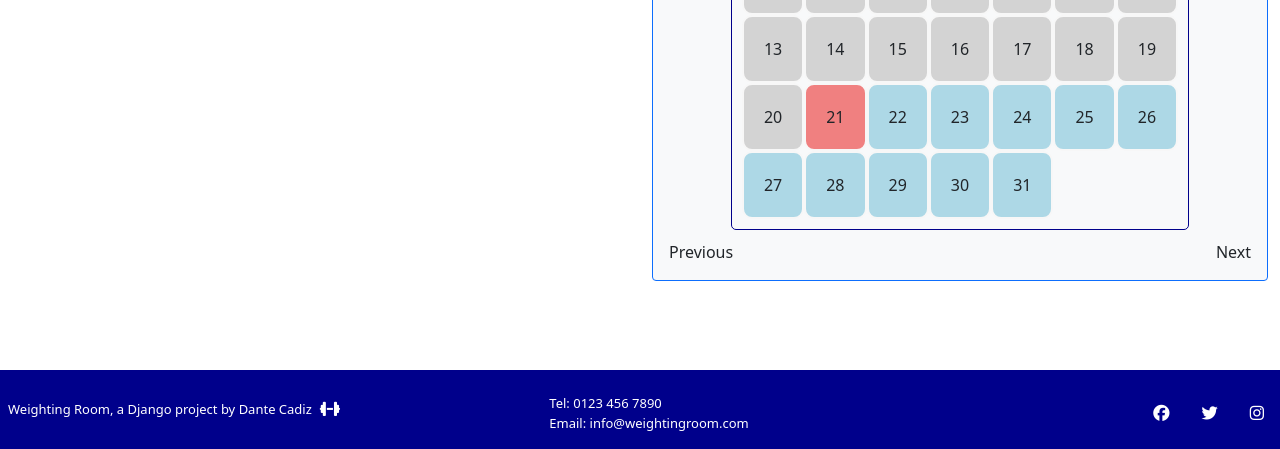
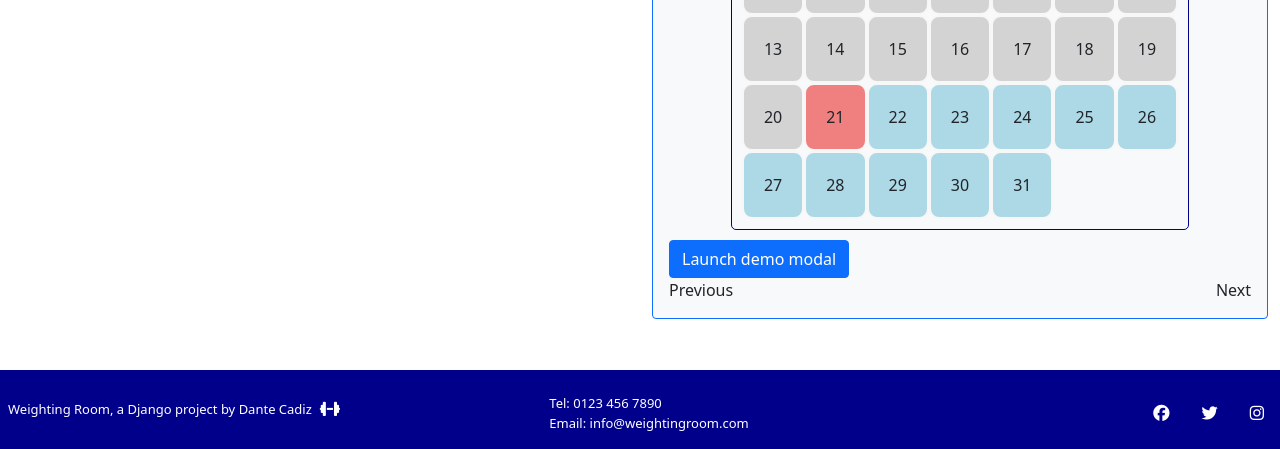
Before and after one commit to Dante-Cadiz/room4improvement, a Django app: a page that uses templates/category.html in a window 1280 px wide. Shown: the part 351-800 px from the top of the page. Run offline with Django 3.2, Linux system fonts and the light colour scheme; data comes from the database, SQL or seed files in the repository; some libraries are stand-ins or nearby versions.

Commit message:
Add bootstrap modal

```diff
--- a/events/customcalendar.py
+++ b/events/customcalendar.py
@@ -22,7 +22,7 @@ class EventCalendar(HTMLCalendar):
             for e in self.events:
                 if e.date == date(self.year, self.month, day):
                     popup.append(str(e))
-                    popup.append("<form action='{% url 'make_booking' category.slug instance.id %}' method='POST'>")
+                    popup.append("<form action='{% url make_booking category.slug instance.id %}' method='POST'>")
                     popup.append("{% csrf_token %}")
                     popup.append("<button type='submit' class='btn btn-primary'>{{ e }} - Book</button>")
                     popup.append("</form>")
--- a/events/forms.py
+++ b/events/forms.py
@@ -5,5 +5,6 @@ from django import forms
 class BookingForm(forms.ModelForm):
     class Meta:
         model = Booking
+        fields = ['event']
         ## get event
         ## get booker from user registered
--- a/events/views.py
+++ b/events/views.py
@@ -5,6 +5,7 @@ from .models import EventCategory, EventInstance
 import calendar as cal
 from .customcalendar import EventCalendar
 from datetime import datetime
+from .forms import BookingForm
 
 # Create your views here.
 
@@ -41,11 +42,17 @@ class CategoryView(View):
 class MakeBooking(View):
 
     def post(self, request, slug, *args, **kwargs):
+        form = BookingForm(request.POST, instance=booking)
+        if form.is_valid():
+            booking = form.save()
+
+
+
         instances = EventInstance.objects.all()
         instance = get_object_or_404(instance, id=self.kwargs['pk'])
         category = get_object_or_404(slug=slug)
         instance.attendees.add(request.user)
-        Booking.objects.create(category=category, booker=self.request.user, instance=instance)
+        Booking.objects.create()
         messages.add_message(request, messages.SUCCESS,
                              "Event successfully booked")
         return HttpResponseRedirect(reverse('category', args=[slug]))
--- a/templates/category.html
+++ b/templates/category.html
@@ -19,6 +19,30 @@
                <div class="card mb-3 bg-light border-primary" id="column-right">
                   <div class="card-body">
                      <div class="calendar">{{ calendar|safe }}</div>
+                     <button type="button" class="btn btn-primary" data-bs-toggle="modal" data-bs-target="#exampleModal">
+                        Launch demo modal
+                      </button>
+
+                      <!-- Modal -->
+                      <div class="modal fade" id="exampleModal" tabindex="-1" role="dialog" aria-labelledby="exampleModalLabel" aria-hidden="true">
+                        <div class="modal-dialog" role="document">
+                          <div class="modal-content">
+                            <div class="modal-header">
+                              <h5 class="modal-title" id="exampleModalLabel">Modal title</h5>
+                              <button type="button" class="close" data-bs-dismiss="modal" aria-label="Close">
+                                <span aria-hidden="true">&times;</span>
+                              </button>
+                            </div>
+                            <div class="modal-body">
+                              ...
+                            </div>
+                            <div class="modal-footer">
+                              <button type="button" class="btn btn-secondary" data-bs-dismiss="modal">Close</button>
+                              <button type="button" class="btn btn-primary">Save changes</button>
+                            </div>
+                          </div>
+                        </div>
+                      </div>
                      <div>
                      <span class="previous">Previous</span>
                      <span class="next">Next</span>
```
